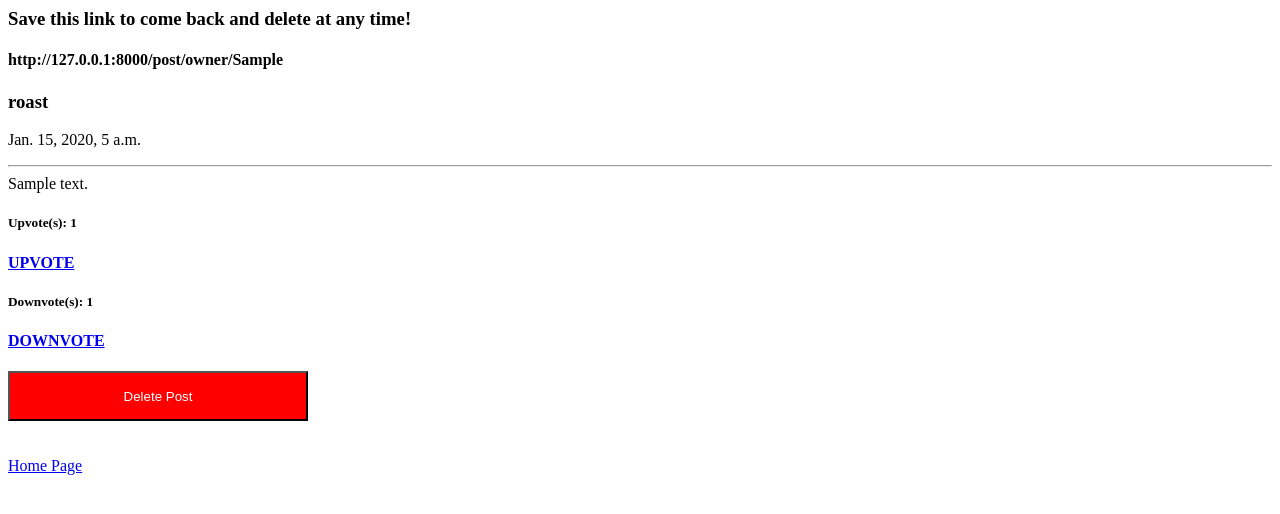
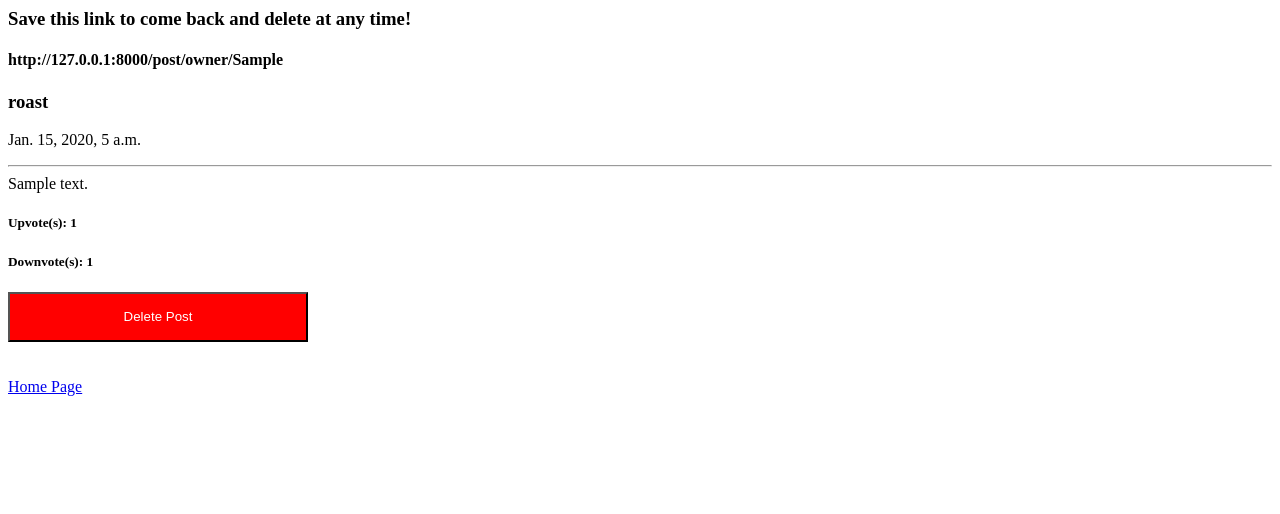
Before and after one commit to jtjones22/GhostPost, a Django app: a page that uses ghostpost_project/templates/owner_post.html in a window 1280 px wide. Shown: the top 514 px of the page. Run offline with Django 3.2, Linux system fonts and the light colour scheme; tables that the repository leaves empty hold one stand-in row (values such as "Sample post").

Commit message:
Took away the ability to upvote/downvote when on the owner post page.

```diff
--- a/ghostpost_project/templates/owner_post.html
+++ b/ghostpost_project/templates/owner_post.html
@@ -8,9 +8,7 @@
 <body>{{ post.text }}</body>
 
 <h5>Upvote(s): {{ post.upvotes }} </h5>
-<h4><a href="{% url 'upvote' post.id %}">UPVOTE</a></h4>
 <h5>Downvote(s): {{ post.downvotes }} </h5>
-<h4><a href="{% url 'downvote' post.id %}">DOWNVOTE</a></h4>
 <a href="{% url 'delete' post.magic_key %}"><button class="delete_button">Delete Post</button></a>
 <br>
 <br>
```
